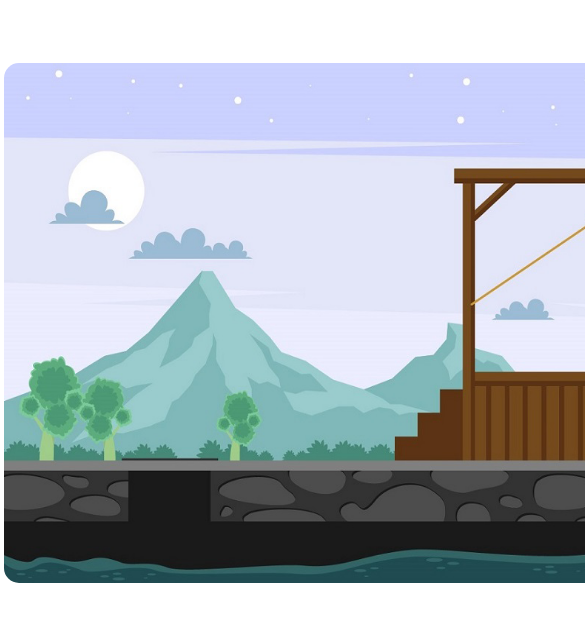
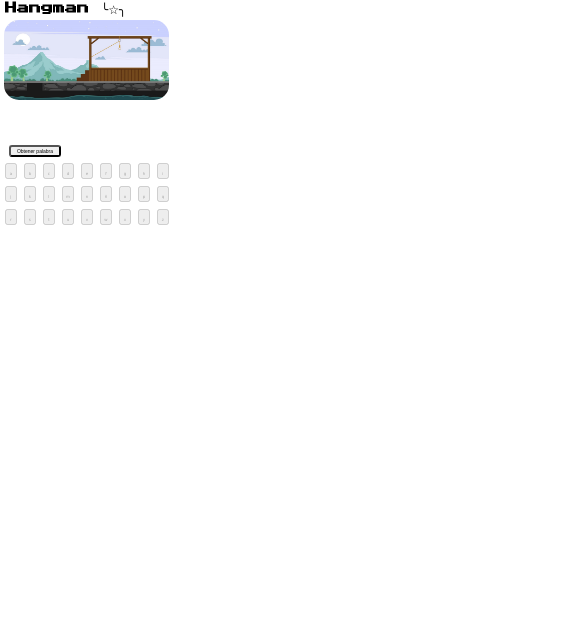
Before and after one commit to Axelruiz92/Hangman, a plain HTML site: page index.html in a window 390 px wide. Shown: the top 622 px of the page, 585 px wide, since content can reach past the window. Drawn offline with Linux system fonts and the light colour scheme.

Commit message:
Update estilos.css

```diff
--- a/estilos.css
+++ b/estilos.css
@@ -112,3 +112,85 @@ main {
     #palabra_a_adivinar {
         height: 100px;}
 }
+
+
+@media (max-width: 400px) {
+
+    video {
+        width: fit-content;
+    }
+
+    body {
+        height: 500px;
+    }
+
+    header {
+        padding: 0;
+        height: 20px;
+        text-align: left;
+    }
+
+    h1 {
+        font-size: 12px;
+        color: black;
+        padding-left: 5px;
+        padding-top: 2px;
+    }
+
+    #imagen {
+        width: 165px;
+        height: 80px;
+
+    }
+    main {
+        display: grid;
+        gap: 0;
+        height: 225px;
+}
+
+    #caja1 {
+        padding-bottom: 0px;
+        width: 170px;
+        height:150px;
+        margin:0px;
+        ;
+
+    }
+
+    #palabra_a_adivinar {
+        width: 148px;
+        height: 20px;
+        line-height: 5px;
+        padding-top: 10px;
+        margin-bottom: 1px;}
+
+    #palabra_a_adivinar span {
+           font-size: 4px;
+            color: black;
+            width:6px;
+            border-bottom: 1px solid black;}
+
+    #jugar {
+        font-size: 5px;
+        margin-bottom: 5px;
+    }
+    #letras {
+        padding: 1px;
+        width: 170px;
+
+
+    }
+
+    #letras button {
+        font-size: 4px;
+        width: 12px;
+        height: 14px;
+    }
+
+    #resultado {
+        color: black;
+        font-size: 6px;
+    }
+
+
+}
```
